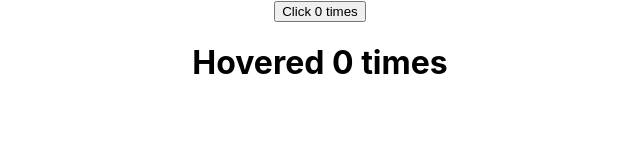
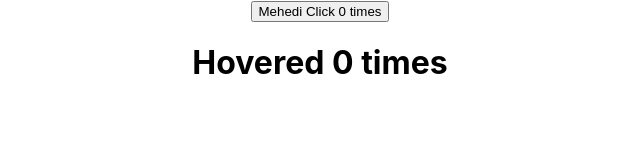
Before and after one commit to mehedimahid/React-JS, a React (Create React App) app in the folder my-app/: page / in a window 1280 px wide. Shown: the top 160 px of the page, without its empty margins (320-960 px from the left). Built offline with nearby package versions, Linux system fonts and the light colour scheme.

Commit message:
Higher Order Component p-2

```diff
--- a/my-app/src/App.js
+++ b/my-app/src/App.js
@@ -5,7 +5,7 @@ import HoverCounter from "./component/Higher-Order-Component/HoverCounter";
 function App() {
   return (
     <div className="App">
-      <ClickCounter />
+      <ClickCounter name={"Mehedi"} />
       <HoverCounter />
     </div>
   );
--- a/my-app/src/component/Higher-Order-Component/ClickCounter.js
+++ b/my-app/src/component/Higher-Order-Component/ClickCounter.js
@@ -1,28 +1,17 @@
 import React, { Component } from "react";
+import UpdateComponent from "./HOC";
 
 class ClickCounter extends Component {
-  constructor(props) {
-    super(props);
-
-    this.state = {
-      count: 0,
-    };
-  }
-  IncrementCount = () => {
-    this.setState((prevState) => {
-      return {
-        count: prevState.count + 1,
-      };
-    });
-  };
   render() {
-    const { count } = this.state;
+    const { count, IncrementCount, name } = this.props;
     return (
       <div>
-        <button onClick={this.IncrementCount}>Click {count} times</button>
+        <button onClick={IncrementCount}>
+          {name} Click {count} times
+        </button>
       </div>
     );
   }
 }
 
-export default ClickCounter;
+export default UpdateComponent(ClickCounter, 5);
--- /dev/null
+++ b/my-app/src/component/Higher-Order-Component/HOC.js
@@ -0,0 +1,32 @@
+import React, { Component } from "react";
+
+const UpdateComponent = (OriginalComponent, IncrementNumber) => {
+  class newComponent extends Component {
+    constructor(props) {
+      super(props);
+
+      this.state = {
+        count: 0,
+      };
+    }
+    IncrementCount = () => {
+      this.setState((prevState) => {
+        return {
+          count: prevState.count + IncrementNumber,
+        };
+      });
+    };
+
+    render() {
+      return (
+        <OriginalComponent
+          count={this.state.count}
+          IncrementCount={this.IncrementCount}
+          {...this.props}
+        />
+      );
+    }
+  }
+  return newComponent;
+};
+export default UpdateComponent;
--- a/my-app/src/component/Higher-Order-Component/HoverCounter.js
+++ b/my-app/src/component/Higher-Order-Component/HoverCounter.js
@@ -1,28 +1,17 @@
 import React, { Component } from "react";
+import UpdateComponent from "./HOC";
 
 class HoverCounter extends Component {
-  constructor(props) {
-    super(props);
-
-    this.state = {
-      count: 0,
-    };
-  }
-  IncrementCount = () => {
-    this.setState((prevState) => {
-      return {
-        count: prevState.count + 1,
-      };
-    });
-  };
   render() {
-    const { count } = this.state;
+    const { count, IncrementCount, name } = this.props;
     return (
       <div>
-        <h1 onMouseOver={this.IncrementCount}>Hovered {count} times</h1>
+        <h1 onMouseOver={IncrementCount}>
+          {name}Hovered {count} times
+        </h1>
       </div>
     );
   }
 }
 
-export default HoverCounter;
+export default UpdateComponent(HoverCounter, 10);
```
